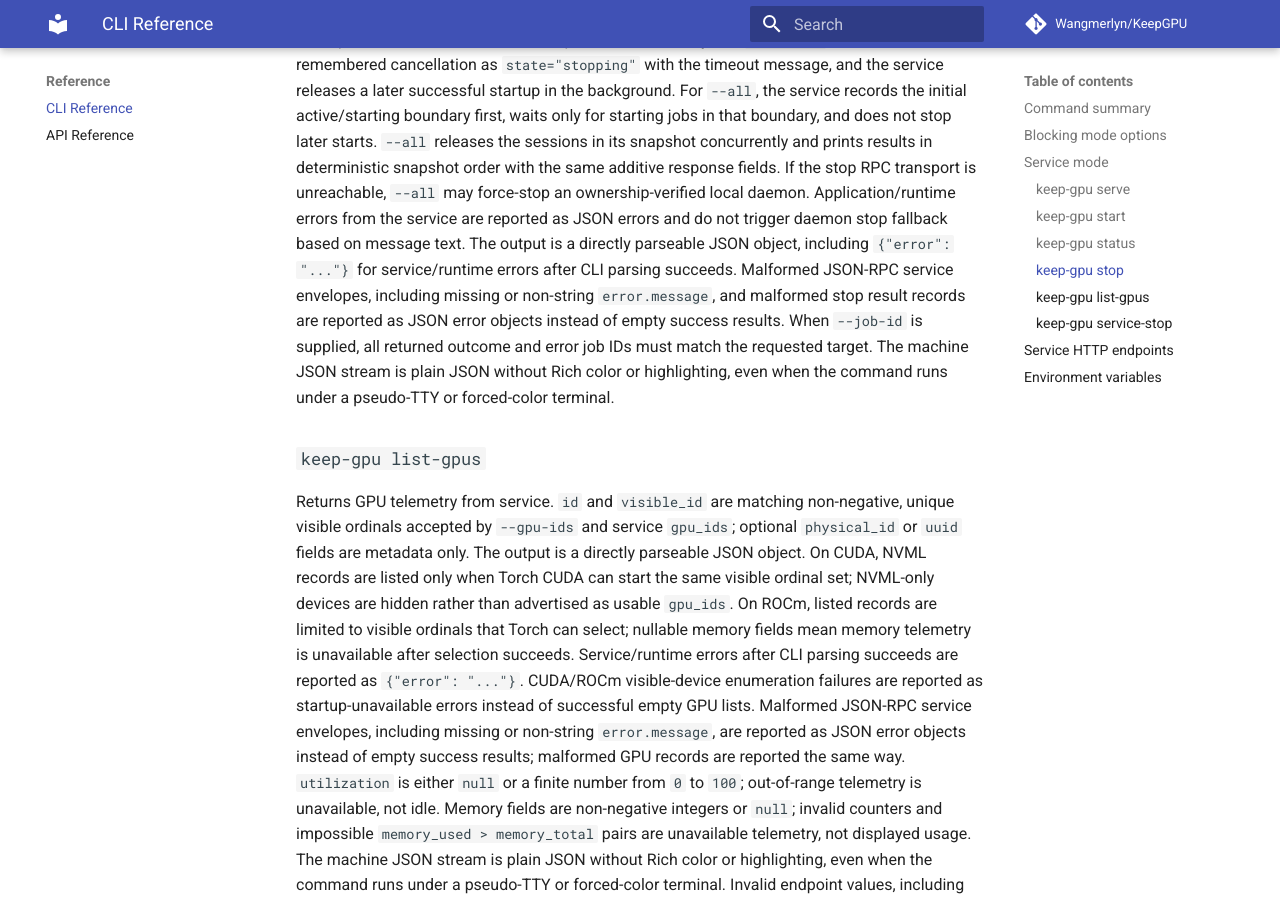
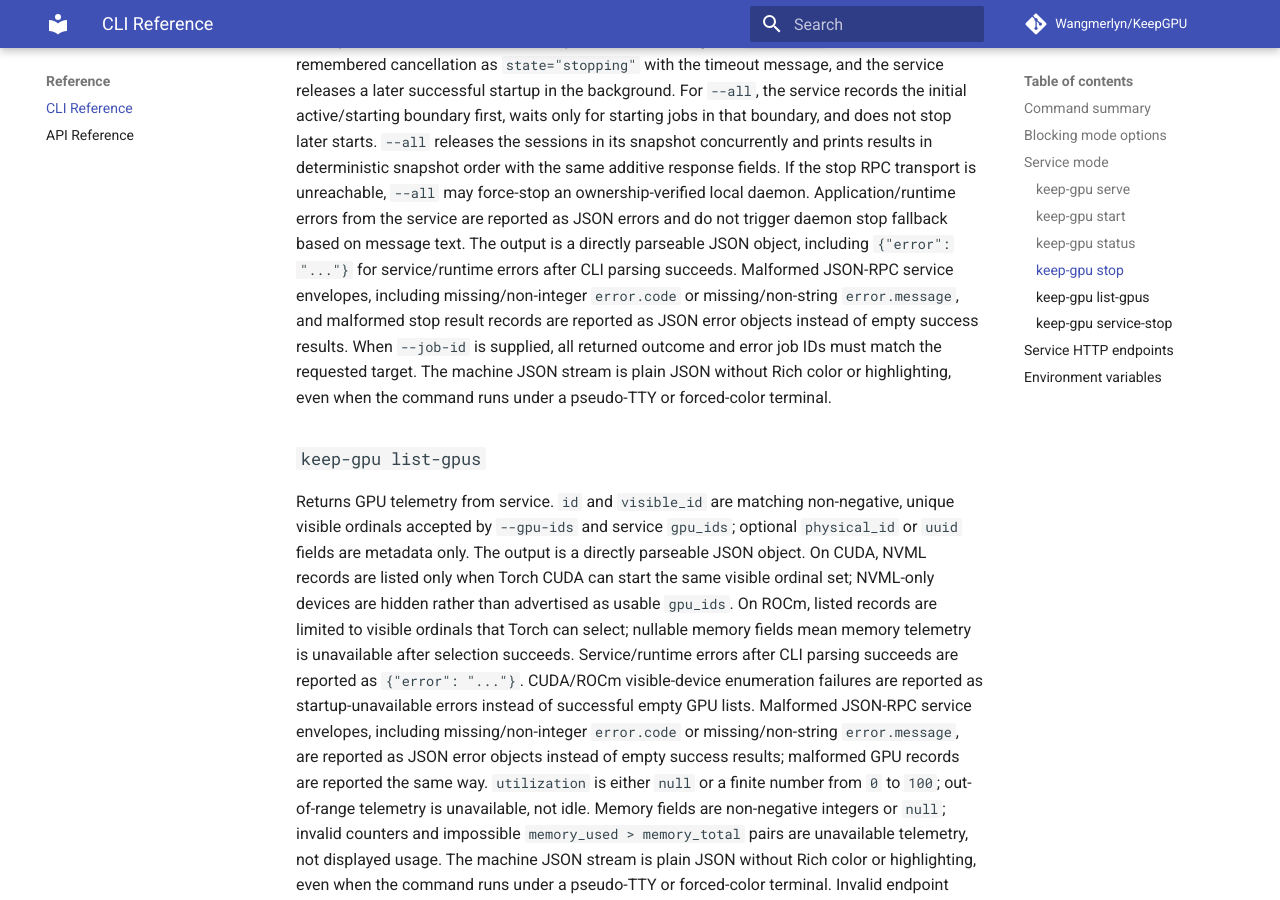
Before and after one commit to Wangmerlyn/KeepGPU, an MkDocs documentation site: the page built from docs/reference/cli.md, in a window 1280 px wide and 900 px high, scrolled down 3529 px. Built offline with MkDocs 1.6.1 and Material for MkDocs 9.7.7, drawn with Linux system fonts in a browser that asks for light colours; comment, search, counter and statistics services are not loaded; some of the changed text lies outside the part shown.

Commit message:
fix(cli): reject malformed rpc error codes
Reject malformed JSON-RPC service error envelopes when error.code is missing or not a plain integer. Update CLI docs and AGENTS contract, with regression coverage for malformed error.code shapes.

```diff
--- a/docs/reference/cli.md
+++ b/docs/reference/cli.md
@@ -48,8 +48,9 @@
 If `start` auto-starts the service and the service then reports expected
 startup unavailability before creating a session, the CLI best-effort stops the
 just-created daemon instead of leaving it idle.
-Malformed JSON-RPC service envelopes, including missing or non-string
-`error.message`, are response errors and do not trigger this rollback.
+Malformed JSON-RPC service envelopes, including missing/non-integer
+`error.code` or missing/non-string `error.message`, are response errors and do
+not trigger this rollback.
 When `--job-id` is supplied, the successful `start_keep` response must echo the
 requested `job_id` or the response is rejected as malformed.
 The same best-effort cleanup runs when auto-start times out before the service
@@ -79,8 +80,9 @@
 
 Prints a directly parseable JSON object, including `{"error": "..."}` for
 service/runtime errors after CLI parsing succeeds. Malformed JSON-RPC service
-envelopes, including missing or non-string `error.message`, and malformed status
-job records are reported as JSON error objects instead of empty success results.
+envelopes, including missing/non-integer `error.code` or missing/non-string
+`error.message`, and malformed status job records are reported as JSON error
+objects instead of empty success results.
 When `--job-id` is supplied, the returned `job_id` must match the requested
 target or the response is rejected as malformed.
 Status record `state` values are validated against the known lifecycle states:
@@ -118,10 +120,10 @@
 text.
 The output is a directly parseable JSON object, including `{"error": "..."}` for
 service/runtime errors after CLI parsing succeeds. Malformed JSON-RPC service
-envelopes, including missing or non-string `error.message`, and malformed stop
-result records are reported as JSON error objects instead of empty success
-results. When `--job-id` is supplied, all returned outcome and error job IDs
-must match the requested target.
+envelopes, including missing/non-integer `error.code` or missing/non-string
+`error.message`, and malformed stop result records are reported as JSON error
+objects instead of empty success results. When `--job-id` is supplied, all
+returned outcome and error job IDs must match the requested target.
 The machine JSON stream is plain JSON without Rich color or highlighting, even
 when the command runs under a pseudo-TTY or forced-color terminal.
 
@@ -138,9 +140,10 @@
 after selection succeeds. Service/runtime errors after CLI parsing succeeds are
 reported as `{"error": "..."}`. CUDA/ROCm visible-device enumeration failures
 are reported as startup-unavailable errors instead of successful empty GPU
-lists. Malformed JSON-RPC service envelopes, including missing or non-string
-`error.message`, are reported as JSON error objects instead of empty success
-results; malformed GPU records are reported the same way. `utilization` is
+lists. Malformed JSON-RPC service envelopes, including missing/non-integer
+`error.code` or missing/non-string `error.message`, are reported as JSON error
+objects instead of empty success results; malformed GPU records are reported the
+same way. `utilization` is
 either `null` or a finite number from `0` to `100`;
 out-of-range telemetry is unavailable, not idle. Memory fields are
 non-negative integers or `null`; invalid counters and impossible
```
Also changed, not shown: AGENTS.md (+3 -3 lines), docs/guides/cli.md (+7 -6 lines), 2 other files.
